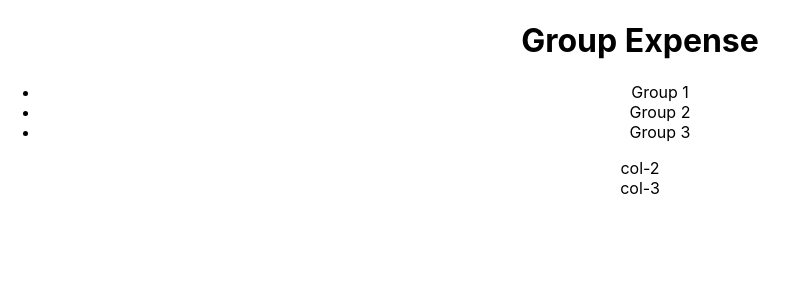
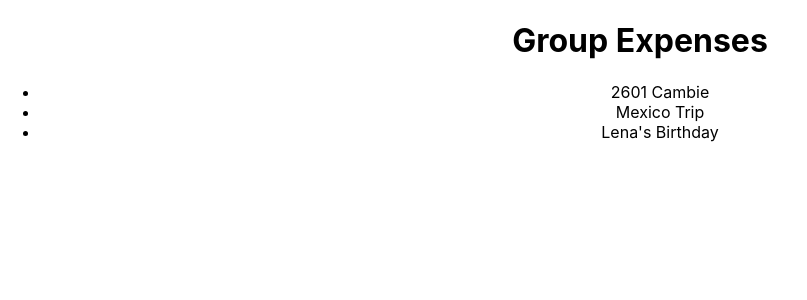
Before and after one commit to leeenah/group-expenses, a React (Create React App) app: page / in a window 1280 px wide. Shown: the top 300 px of the page, without its empty margins (0-807 px from the left). Built offline with nearby package versions, Linux system fonts and the light colour scheme.

Commit message:
Mapped over the data stored in groups that is passed down from the App to Group component.

```diff
--- a/src/App.js
+++ b/src/App.js
@@ -3,16 +3,29 @@ import Group from "./components/Group";
 import "./App.css";
 
 function App() {
+  const groups = [
+    {
+      name: "2601 Cambie",
+      type: "home",
+    },
+    {
+      name: "Mexico Trip",
+      type: "vacation",
+    },
+    {
+      name: "Lena's Birthday",
+      type: "present",
+    },
+  ];
+
   return (
     <div className="App">
-      <h1>Group Expense</h1>
-      <div class="container">
-        <div class="row">
-          <div class="col-1">
-            <Group />
+      <h1>Group Expenses</h1>
+      <div className="container">
+        <div className="row">
+          <div className="col-1">
+            <Group groups={groups} />
           </div>
-          <div class="col-2">col-2</div>
-          <div class="col-3">col-3</div>
         </div>
       </div>
     </div>
--- a/src/components/Group.js
+++ b/src/components/Group.js
@@ -1,13 +1,13 @@
 import React from "react";
 
-const Group = () => {
+const Group = (props) => {
+  const group = props.groups.map((groupName, index) => (
+    <li key={index}>{groupName.name}</li>
+  ));
+
   return (
     <div className="group-panel">
-      <ul>
-        <li>Group 1</li>
-        <li>Group 2</li>
-        <li>Group 3</li>
-      </ul>
+      <ul>{group}</ul>
     </div>
   );
 };
```
